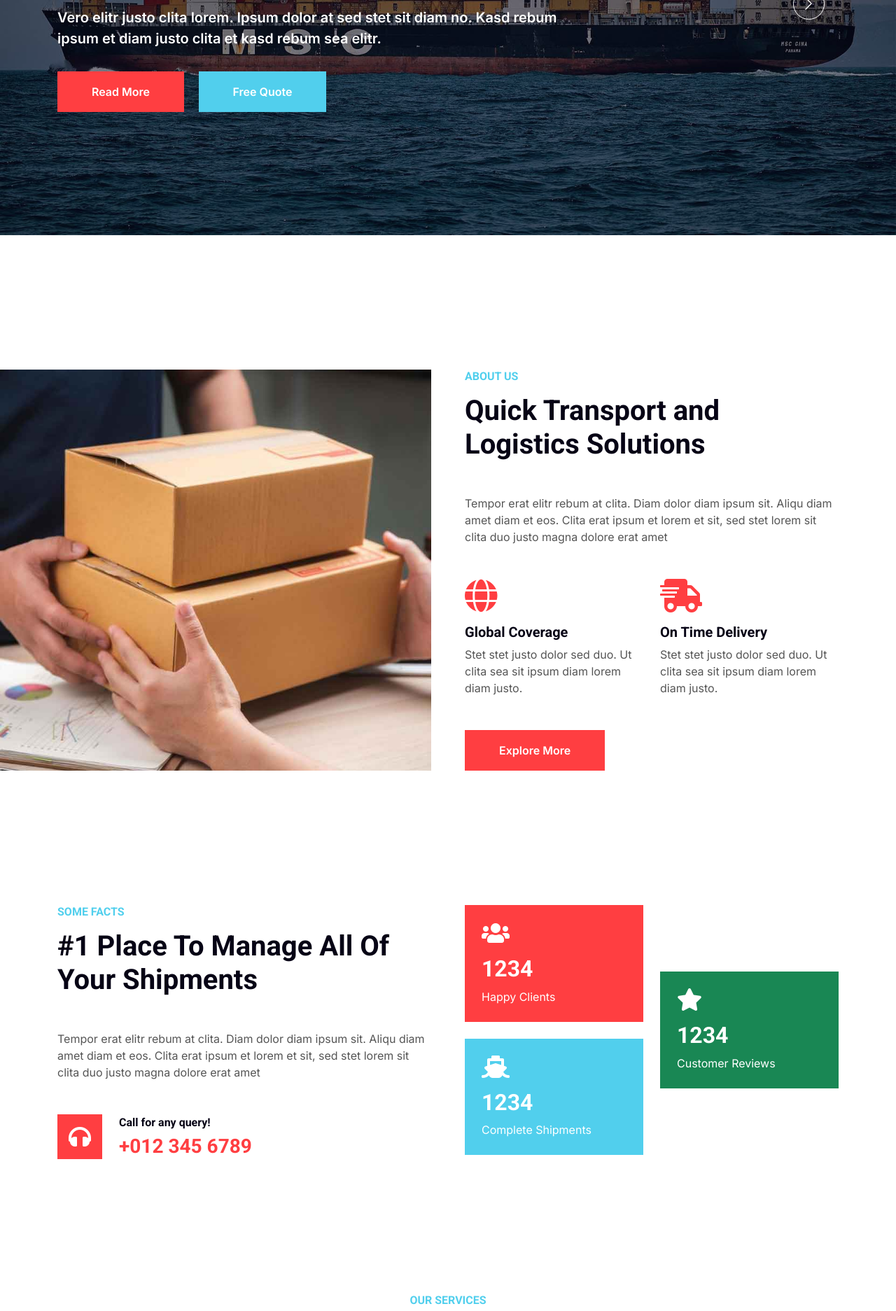
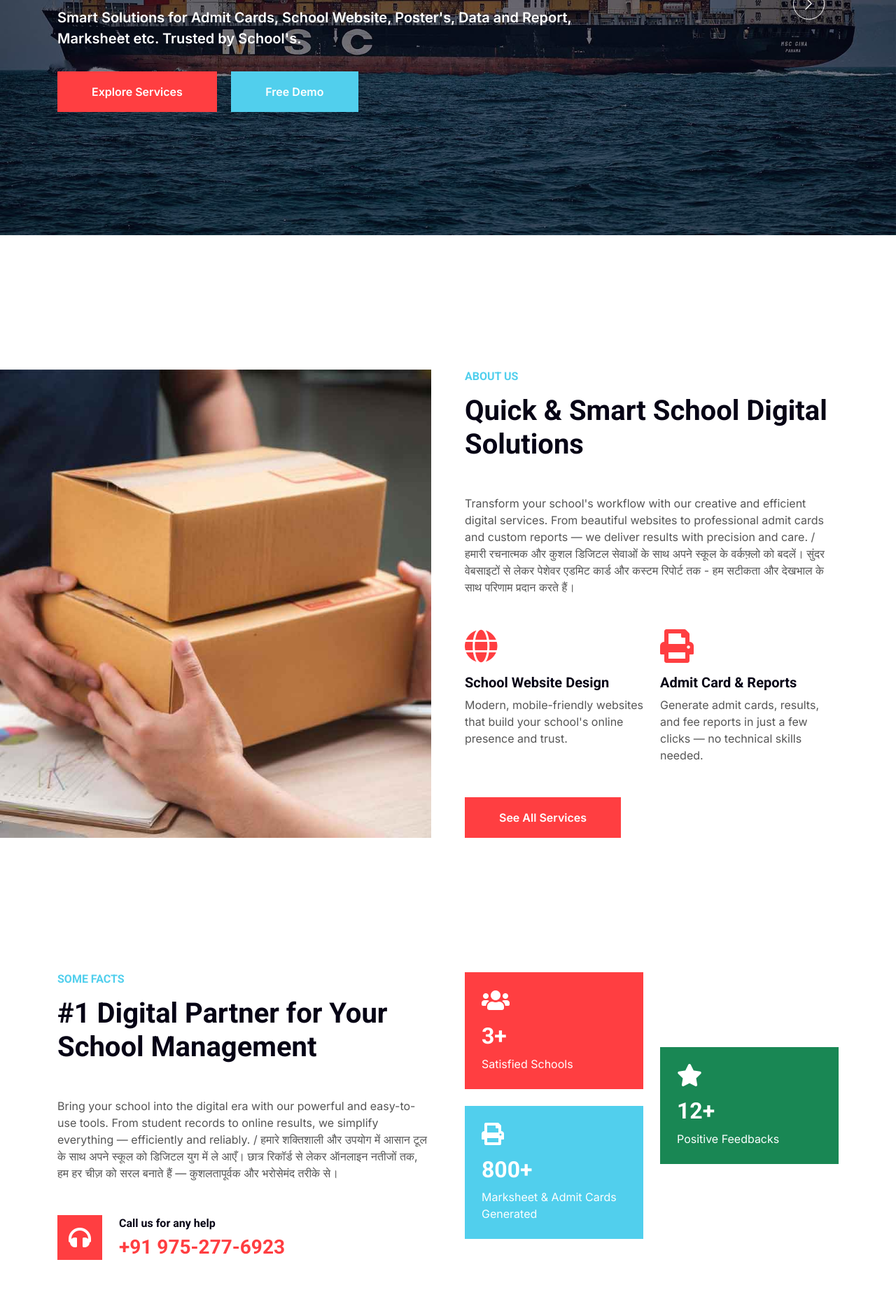
Before and after one commit to trollifyindustry/TrollifyEdu, a plain HTML site: page index.html in a window 1280 px wide. Shown: the part 464-2337 px from the top of the page at 70% size. Drawn offline with nearby package versions, Linux system fonts and the light colour scheme.

Commit message:
Add files via upload

```diff
--- a/index.html
+++ b/index.html
@@ -8,8 +8,8 @@
     <meta content="" name="keywords">
     <meta content="" name="description">
 
-    <!-- Favicon -->
-    <link href="img/favicon.ico" rel="icon">
+    <!-- Favicon-->
+    <link rel="icon" href="https://i.postimg.cc/y8Lmht9r/20250516-121421.png" type="image/x-icon">
 
     <!-- Google Web Fonts -->
     <link rel="preconnect" href="https://fonts.googleapis.com">
@@ -43,8 +43,8 @@
 
     <!-- Navbar Start -->
     <nav class="navbar navbar-expand-lg bg-white navbar-light shadow border-top border-5 border-primary sticky-top p-0">
-        <a href="index.html" class="navbar-brand bg-primary d-flex align-items-center px-4 px-lg-5">
-            <h2 class="mb-2 text-white">Logistica</h2>
+        <a href="index.html" class="navbar-brand  d-flex align-items-center px-2 px-lg-5">
+            <img src="https://i.postimg.cc/25qyGrVR/20250516-153211.png" width="120%" height="120%">
         </a>
         <button type="button" class="navbar-toggler me-4" data-bs-toggle="collapse" data-bs-target="#navbarCollapse">
             <span class="navbar-toggler-icon"></span>
@@ -67,7 +67,7 @@
                 </div>
                 <a href="contact.html" class="nav-item nav-link">Contact</a>
             </div>
-            <h4 class="m-0 pe-lg-5 d-none d-lg-block"><i class="fa fa-headphones text-primary me-3"></i>+012 345 6789</h4>
+            <h4 class="m-0 pe-lg-5 d-none d-lg-block"><i class="fa fa-headphones text-primary me-3"></i>+91 975-277-6923</h4>
         </div>
     </nav>
     <!-- Navbar End -->
@@ -83,10 +83,10 @@
                         <div class="row justify-content-start">
                             <div class="col-10 col-lg-8">
                                 <h5 class="text-white text-uppercase mb-3 animated slideInDown">Transport & Logistics Solution</h5>
-                                <h1 class="display-3 text-white animated slideInDown mb-4">#1 Place For Your <span class="text-primary">Logistics</span> Solution</h1>
-                                <p class="fs-5 fw-medium text-white mb-4 pb-2">Vero elitr justo clita lorem. Ipsum dolor at sed stet sit diam no. Kasd rebum ipsum et diam justo clita et kasd rebum sea elitr.</p>
-                                <a href="" class="btn btn-primary py-md-3 px-md-5 me-3 animated slideInLeft">Read More</a>
-                                <a href="" class="btn btn-secondary py-md-3 px-md-5 animated slideInRight">Free Quote</a>
+                                <h1 class="display-3 text-white animated slideInDown mb-4">#1 Partner For Your <span class="text-primary">School's</span> Digital Solution</h1>
+                                <p class="fs-5 fw-medium text-white mb-4 pb-2">Smart Solutions for Admit Cards, School Website, Poster's, Data and Report, Marksheet etc. Trusted by School's. </p>
+                                <a href="" class="btn btn-primary py-md-3 px-md-5 me-3 animated slideInLeft">Explore Services</a>
+                                <a href="" class="btn btn-secondary py-md-3 px-md-5 animated slideInRight">Free Demo</a>
                             </div>
                         </div>
                     </div>
@@ -99,10 +99,10 @@
                         <div class="row justify-content-start">
                             <div class="col-10 col-lg-8">
                                 <h5 class="text-white text-uppercase mb-3 animated slideInDown">Transport & Logistics Solution</h5>
-                                <h1 class="display-3 text-white animated slideInDown mb-4">#1 Place For Your <span class="text-primary">Transport</span> Solution</h1>
-                                <p class="fs-5 fw-medium text-white mb-4 pb-2">Vero elitr justo clita lorem. Ipsum dolor at sed stet sit diam no. Kasd rebum ipsum et diam justo clita et kasd rebum sea elitr.</p>
-                                <a href="" class="btn btn-primary py-md-3 px-md-5 me-3 animated slideInLeft">Read More</a>
-                                <a href="" class="btn btn-secondary py-md-3 px-md-5 animated slideInRight">Free Quote</a>
+                                <h1 class="display-3 text-white animated slideInDown mb-4">#1 Partner For Your <span class="text-primary">School's</span> Digital Solution</h1>
+                                <p class="fs-5 fw-medium text-white mb-4 pb-2">Smart Solutions for Admit Cards, School Website, Poster's, Data and Report, Marksheet etc. Trusted by School's. </p>
+                                <a href="" class="btn btn-primary py-md-3 px-md-5 me-3 animated slideInLeft">Explore Services</a>
+                                <a href="" class="btn btn-secondary py-md-3 px-md-5 animated slideInRight">Free Demo</a>
                             </div>
                         </div>
                     </div>
@@ -124,21 +124,21 @@
                 </div>
                 <div class="col-lg-6 about-text wow fadeInUp" data-wow-delay="0.3s">
                     <h6 class="text-secondary text-uppercase mb-3">About Us</h6>
-                    <h1 class="mb-5">Quick Transport and Logistics Solutions</h1>
-                    <p class="mb-5">Tempor erat elitr rebum at clita. Diam dolor diam ipsum sit. Aliqu diam amet diam et eos. Clita erat ipsum et lorem et sit, sed stet lorem sit clita duo justo magna dolore erat amet</p>
-                    <div class="row g-4 mb-5">
+                    <h1 class="mb-5">Quick & Smart School Digital Solutions</h1>
+                    <p class="mb-5">Transform your school's workflow with our creative and efficient digital services. From beautiful websites to professional admit cards and custom reports — we deliver results with precision and care. / हमारी रचनात्मक और कुशल डिजिटल सेवाओं के साथ अपने स्कूल के वर्कफ़्लो को बदलें। सुंदर वेबसाइटों से लेकर पेशेवर एडमिट कार्ड और कस्टम रिपोर्ट तक - हम सटीकता और देखभाल के साथ परिणाम प्रदान करते हैं।</p>
+					<div class="row g-4 mb-5">
                         <div class="col-sm-6 wow fadeIn" data-wow-delay="0.5s">
                             <i class="fa fa-globe fa-3x text-primary mb-3"></i>
-                            <h5>Global Coverage</h5>
-                            <p class="m-0">Stet stet justo dolor sed duo. Ut clita sea sit ipsum diam lorem diam justo.</p>
+                            <h5>School Website Design</h5>
+                            <p class="m-0">Modern, mobile-friendly websites that build your school's online presence and trust.</p>
                         </div>
                         <div class="col-sm-6 wow fadeIn" data-wow-delay="0.7s">
-                            <i class="fa fa-shipping-fast fa-3x text-primary mb-3"></i>
-                            <h5>On Time Delivery</h5>
-                            <p class="m-0">Stet stet justo dolor sed duo. Ut clita sea sit ipsum diam lorem diam justo.</p>
+                            <i class="fa fa-print fa-3x text-primary mb-3"></i>
+                            <h5>Admit Card & Reports</h5>
+                            <p class="m-0">Generate admit cards, results, and fee reports in just a few clicks — no technical skills needed.</p>
                         </div>
                     </div>
-                    <a href="" class="btn btn-primary py-3 px-5">Explore More</a>
+                    <a href="" class="btn btn-primary py-3 px-5">See All Services</a>
                 </div>
             </div>
         </div>
@@ -152,13 +152,13 @@
             <div class="row g-5">
                 <div class="col-lg-6 wow fadeInUp" data-wow-delay="0.1s">
                     <h6 class="text-secondary text-uppercase mb-3">Some Facts</h6>
-                    <h1 class="mb-5">#1 Place To Manage All Of Your Shipments</h1>
-                    <p class="mb-5">Tempor erat elitr rebum at clita. Diam dolor diam ipsum sit. Aliqu diam amet diam et eos. Clita erat ipsum et lorem et sit, sed stet lorem sit clita duo justo magna dolore erat amet</p>
+                    <h1 class="mb-5">#1 Digital Partner for Your School Management</h1>
+                    <p class="mb-5">Bring your school into the digital era with our powerful and easy-to-use tools. From student records to online results, we simplify everything — efficiently and reliably. / हमारे शक्तिशाली और उपयोग में आसान टूल के साथ अपने स्कूल को डिजिटल युग में ले आएँ। छात्र रिकॉर्ड से लेकर ऑनलाइन नतीजों तक, हम हर चीज़ को सरल बनाते हैं — कुशलतापूर्वक और भरोसेमंद तरीके से।</p>
                     <div class="d-flex align-items-center">
                         <i class="fa fa-headphones fa-2x flex-shrink-0 bg-primary p-3 text-white"></i>
                         <div class="ps-4">
-                            <h6>Call for any query!</h6>
-                            <h3 class="text-primary m-0">+012 345 6789</h3>
+                            <h6>Call us for any help</h6>
+                            <h3 class="text-primary m-0">+91 975-277-6923</h3>
                         </div>
                     </div>
                 </div>
@@ -167,20 +167,20 @@
                         <div class="col-sm-6">
                             <div class="bg-primary p-4 mb-4 wow fadeIn" data-wow-delay="0.3s">
                                 <i class="fa fa-users fa-2x text-white mb-3"></i>
-                                <h2 class="text-white mb-2" data-toggle="counter-up">1234</h2>
-                                <p class="text-white mb-0">Happy Clients</p>
+                                <h2 class="text-white mb-2" data-toggle=""> 3+</h2>
+                                <p class="text-white mb-0">Satisfied Schools</p>
                             </div>
                             <div class="bg-secondary p-4 wow fadeIn" data-wow-delay="0.5s">
-                                <i class="fa fa-ship fa-2x text-white mb-3"></i>
-                                <h2 class="text-white mb-2" data-toggle="counter-up">1234</h2>
-                                <p class="text-white mb-0">Complete Shipments</p>
+                                <i class="fa fa-print fa-2x text-white mb-3"></i>
+                                <h2 class="text-white mb-2" data-toggle="">800+</h2>
+                                <p class="text-white mb-0">Marksheet & Admit Cards Generated</p>
                             </div>
                         </div>
                         <div class="col-sm-6">
                             <div class="bg-success p-4 wow fadeIn" data-wow-delay="0.7s">
                                 <i class="fa fa-star fa-2x text-white mb-3"></i>
-                                <h2 class="text-white mb-2" data-toggle="counter-up">1234</h2>
-                                <p class="text-white mb-0">Customer Reviews</p>
+                                <h2 class="text-white mb-2" data-toggle="">12+</h2>
+                                <p class="text-white mb-0">Positive Feedbacks</p>
                             </div>
                         </div>
                     </div>
```
